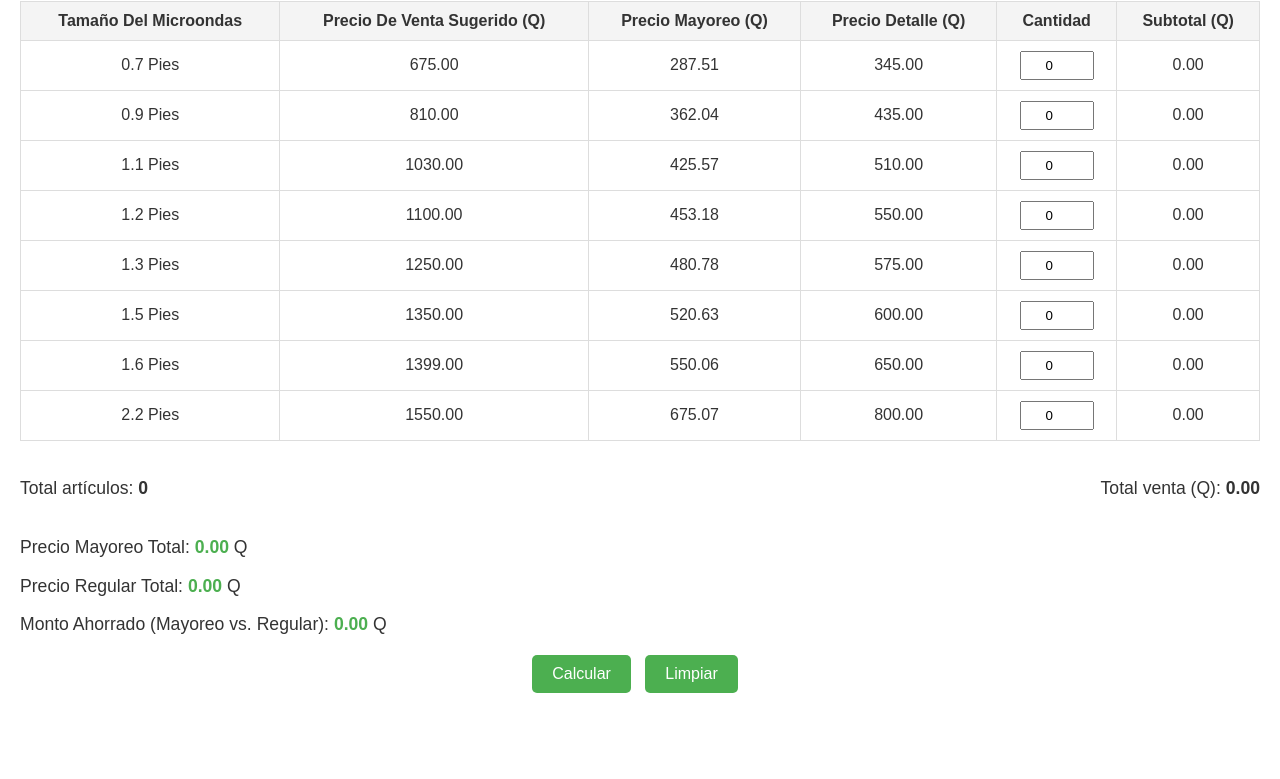
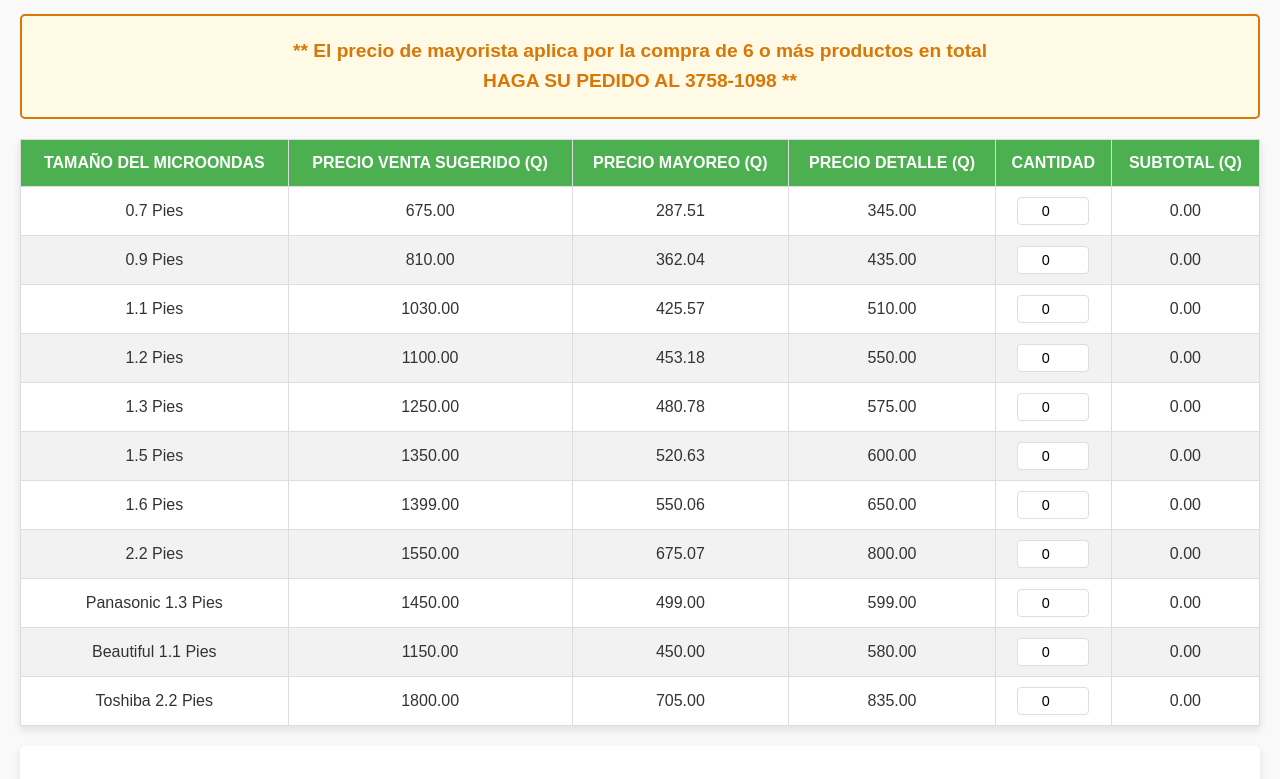
Before and after one commit to heneag/microondasgasare, a plain HTML site: page index.html in a window 1280 px wide. Shown: the part 79-858 px from the top of the page. Before the commit the page ends 800 px from the top, so only its background shows below. Drawn offline with Linux system fonts and the light colour scheme.

Commit message:
Index.html

```diff
--- a/index.html
+++ b/index.html
@@ -6,18 +6,34 @@
     <title>Cálculo de Venta</title>
     <style>
         body {
-            font-family: Arial, sans-serif;
+            font-family: 'Arial', sans-serif;
             margin: 20px;
+            background-color: #f9f9f9;
             color: #333;
+            line-height: 1.6;
         }
         h1 {
             text-align: center;
             color: #4CAF50;
+            margin-bottom: 20px;
+        }
+        .nota {
+            margin: 20px auto;
+            padding: 20px;
+            background-color: #fffae6;
+            color: #d97706;
+            font-weight: bold;
+            text-align: center;
+            border: 2px solid #d97706;
+            border-radius: 5px;
+            font-size: 1.2em;
         }
         table {
             width: 100%;
             border-collapse: collapse;
-            margin-bottom: 20px;
+            margin: 20px 0;
+            background: #fff;
+            box-shadow: 0 4px 8px rgba(0, 0, 0, 0.1);
         }
         th, td {
             border: 1px solid #ddd;
@@ -25,21 +41,31 @@
             text-align: center;
         }
         th {
-            background-color: #f4f4f4;
+            background-color: #4CAF50;
+            color: white;
+            text-transform: uppercase;
+        }
+        tr:nth-child(even) {
+            background-color: #f2f2f2;
         }
         input[type="number"] {
             width: 60px;
             padding: 5px;
             text-align: center;
+            border: 1px solid #ddd;
+            border-radius: 4px;
+            font-size: 0.9em;
         }
-        .totales {
-            font-size: 1.1em;
-            margin-top: 20px;
-            display: flex;
-            justify-content: space-between;
+        .totales, .resumen {
+            margin: 20px 0;
+            padding: 20px;
+            background: #fff;
+            border-radius: 5px;
+            box-shadow: 0 4px 8px rgba(0, 0, 0, 0.1);
         }
-        .totales span {
+        .totales span, .resumen span {
             font-weight: bold;
+            color: #4CAF50;
         }
         .botones {
             text-align: center;
@@ -54,27 +80,35 @@
             border-radius: 5px;
             cursor: pointer;
             margin-right: 10px;
+            transition: background-color 0.3s;
         }
         button:hover {
             background-color: #45a049;
         }
-        .resumen {
-            margin-top: 20px;
-            font-size: 1.1em;
+        button:active {
+            transform: scale(0.98);
         }
-        .resumen span {
-            font-weight: bold;
-            color: #4CAF50;
+        footer {
+            margin-top: 30px;
+            text-align: center;
+            font-size: 0.9em;
+            color: #777;
         }
     </style>
 </head>
 <body>
     <h1>Pedido de Microondas</h1>
+
+    <div class="nota">
+        ** El precio de mayorista aplica por la compra de 6 o más productos en total <br>
+HAGA SU PEDIDO AL 3758-1098 **
+    </div>
+
     <table>
         <thead>
             <tr>
-                <th>Tamaño Del Microondas</th>
-                <th>Precio De Venta Sugerido (Q)</th>
+                <th>Tamaño del Microondas</th>
+                <th>Precio Venta Sugerido (Q)</th>
                 <th>Precio Mayoreo (Q)</th>
                 <th>Precio Detalle (Q)</th>
                 <th>Cantidad</th>
@@ -146,7 +180,32 @@
                 <td><input type="number" min="0" value="0" data-tamano="2.2"></td>
                 <td class="subtotal">0.00</td>
             </tr>
-        </tbody>
+            <!-- Nuevas filas -->
+            <tr>
+                <td>Panasonic 1.3 Pies</td>
+                <td>1450.00</td>
+                <td>499.00</td>
+                <td>599.00</td>
+                <td><input type="number" min="0" value="0" data-tamano="panasonic"></td>
+                <td class="subtotal">0.00</td>
+            </tr>
+            <tr>
+                <td>Beautiful 1.1 Pies</td>
+                <td>1150.00</td>
+                <td>450.00</td>
+                <td>580.00</td>
+                <td><input type="number" min="0" value="0" data-tamano="beautiful"></td>
+                <td class="subtotal">0.00</td>
+            </tr>
+            <tr>
+                <td>Toshiba 2.2 Pies</td>
+                <td>1800.00</td>
+                <td>705.00</td>
+                <td>835.00</td>
+                <td><input type="number" min="0" value="0" data-tamano="toshiba"></td>
+                <td class="subtotal">0.00</td>
+            </tr>
+         </tbody>
     </table>
 
     <div class="totales">
@@ -165,7 +224,9 @@
         <button id="limpiar">Limpiar</button>
     </div>
 
-    <script>
+    <footer>
+        &copy; Precios sujetos a cambios sin aviso. Aplica Terminos y condiciones.
+    </footer> <script>
         document.getElementById('calcular').addEventListener('click', calcularTotales);
         document.getElementById('limpiar').addEventListener('click', limpiarTotales);
 
```
